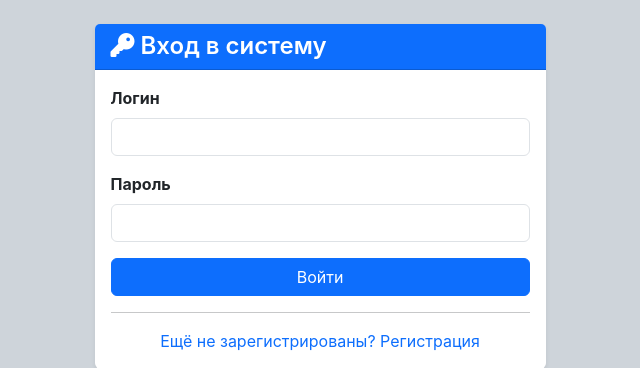
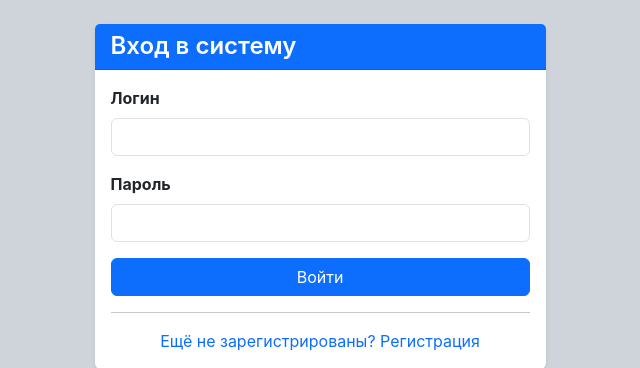
Before and after one commit to Dina230/Demo5_Sadrieva, a Django app: page / in a window 1280 px wide. Shown: the part 61-429 px from the top of the page, without its empty margins (320-960 px from the left). Run offline with Django 5.2, Linux system fonts and the light colour scheme.

Commit message:
Исправление багов

```diff
--- a/demo_project/courses/views.py
+++ b/demo_project/courses/views.py
@@ -139,7 +139,6 @@
 @login_required
 @user_passes_test(is_admin26)
 def admin_panel(request):
-    """Панель администратора (только для Admin26)"""
     # Получаем все заявки
     requests_list = CourseRequest.objects.all().order_by('-created_at')
 
--- a/demo_project/templates/base.html
+++ b/demo_project/templates/base.html
@@ -26,10 +26,12 @@
                     </a>
                 {% endif %}
                 <span class="text-white">
-                    <i class="fas fa-user-circle"></i> {{ user.username }}
+                   <img src="{% static 'images/User.svg' %}" alt="Пользователь" height="15">
+                    {{ user.username }}
                 </span>
                 <a href="{% url 'logout' %}" class="btn btn-outline-light btn-sm">
-                    <i class="fas fa-sign-out-alt"></i> Выйти
+                    <img src="{% static 'images/Exit.svg' %}" alt="Выход" height="20">
+                    Выйти
                 </a>
             </div>
             {% endif %}
--- a/demo_project/templates/login.html
+++ b/demo_project/templates/login.html
@@ -4,14 +4,9 @@
 {% block content %}
 <div class="row justify-content-center">
     <div class="col-md-5 col-12">
-        <!-- Опциональная картинка над формой (раскомментируй если нужно) -->
-        <!-- <div class="text-center mb-3">
-            <img src="{% static 'images/login-icon.png' %}" alt="Вход" height="60">
-        </div> -->
-
         <div class="card shadow-sm">
             <div class="card-header bg-primary text-white">
-                <h2 class="h4 mb-0"><i class="fas fa-key"></i> Вход в систему</h2>
+                <h2 class="h4 mb-0">Вход в систему</h2>
             </div>
             <div class="card-body">
                 <form method="post">
```
Also changed, not shown: demo_project/db.sqlite3, demo_project/static/images/Exit.svg (added), demo_project/static/images/User.svg (added), demo_project/static/images/login.jpg (added), demo_project/static/images/login.svg (added), demo_project/static/images/slide1.jpg, demo_project/static/images/slide2.jpg, demo_project/static/images/slide4.jpg, 1 other file.
